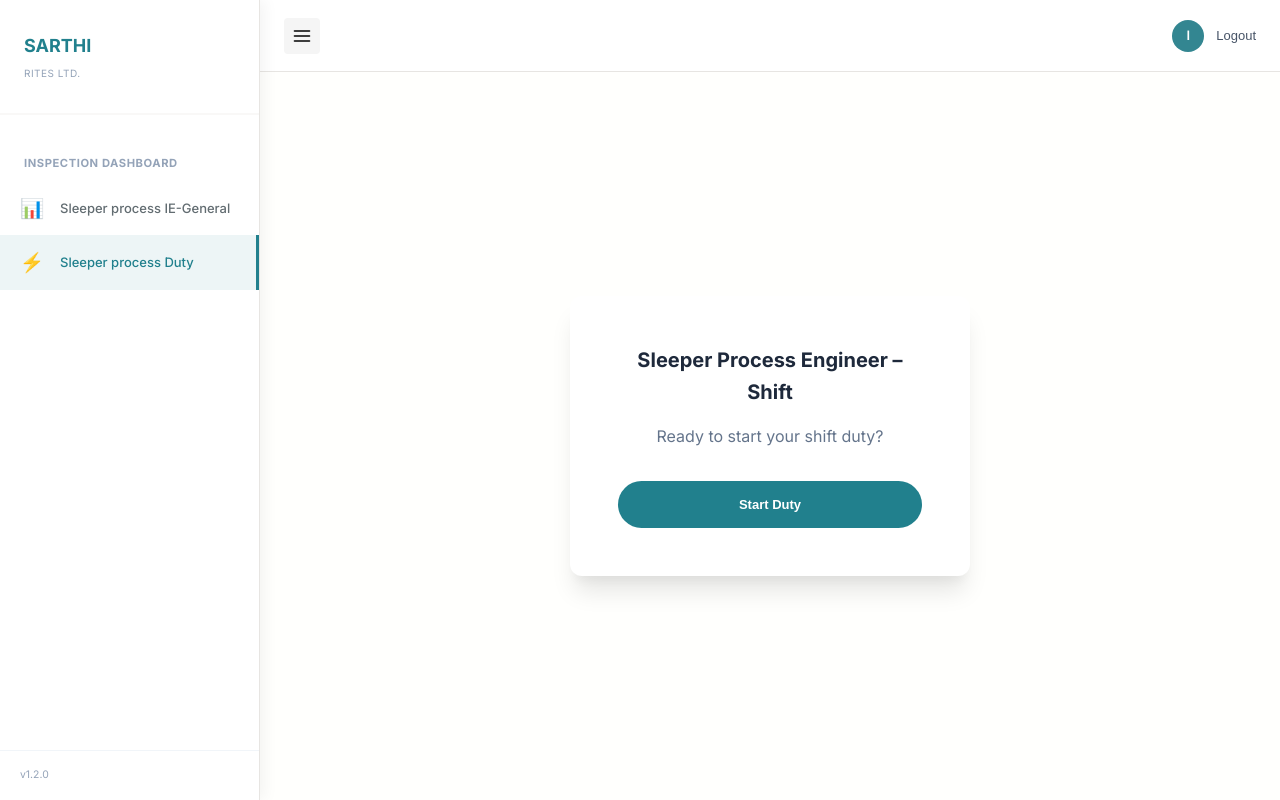
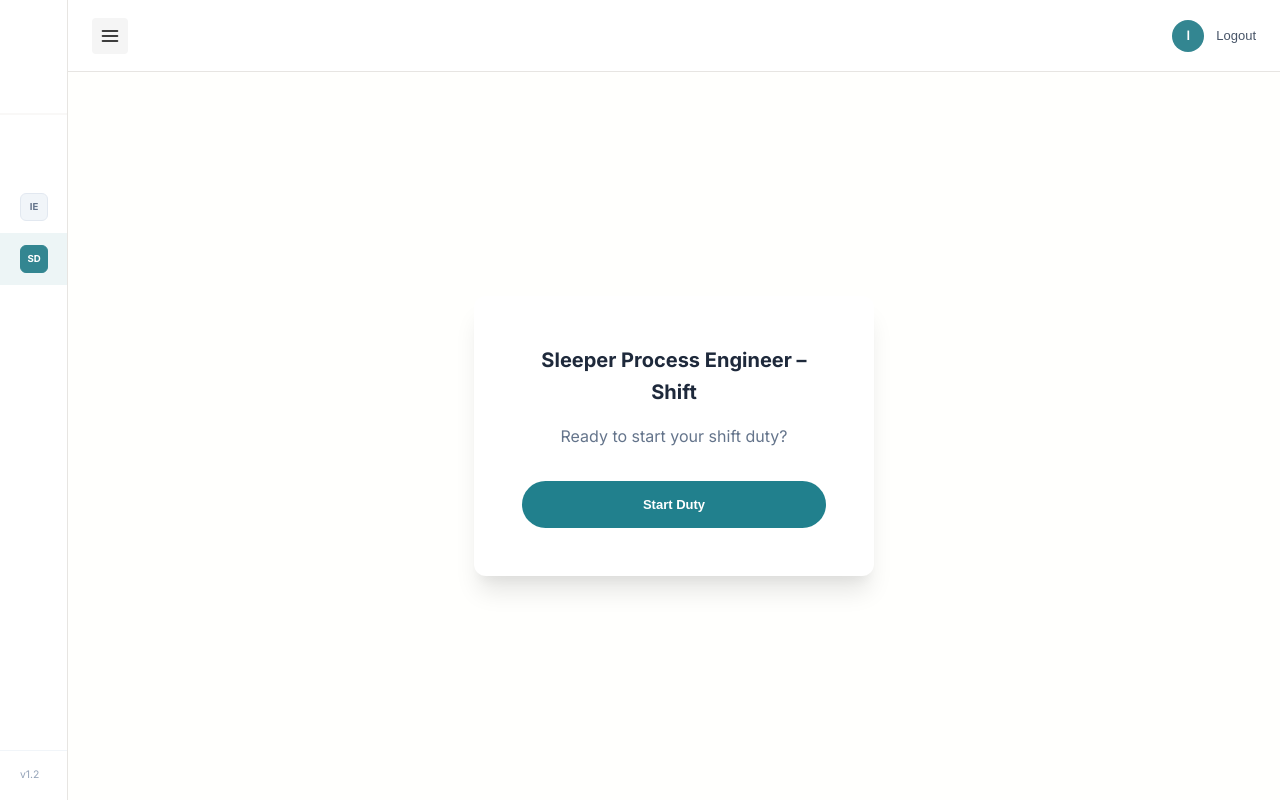
Before and after one commit to DKGGuest/Rites-Sleeper, a React (Vite) app: page / in a window 1280 px wide. Built offline with nearby package versions, Linux system fonts and the light colour scheme.

Commit message:
Sidebar: Replace emojis with professional text badges (RE-APPLIED)

```diff
--- a/src/components/Layout/Sidebar.js
+++ b/src/components/Layout/Sidebar.js
@@ -5,8 +5,8 @@ const Sidebar = ({ activeItem, onItemClick, isOpen, expanded }) => {
         {
             label: 'Inspection Dashboard',
             items: [
-                { id: 'Sleeper process IE-General', label: 'Sleeper process IE-General', icon: '📊' },
-                { id: 'Sleeper process Duty', label: 'Sleeper process Duty', icon: '⚡' },
+                { id: 'Sleeper process IE-General', label: 'Sleeper process IE-General', icon: 'IE' },
+                { id: 'Sleeper process Duty', label: 'Sleeper process Duty', icon: 'SD' },
             ]
         }
     ];
@@ -32,7 +32,19 @@ const Sidebar = ({ activeItem, onItemClick, isOpen, expanded }) => {
                                 className={`menu-item ${activeItem === item.id ? 'active' : ''}`}
                                 style={{ display: 'flex', alignItems: 'center', gap: '16px' }}
                             >
-                                <span className="menu-icon" style={{ fontSize: '1.2rem', minWidth: '24px', textAlign: 'center' }}>
+                                <span className="menu-icon" style={{
+                                    fontSize: '0.6rem',
+                                    minWidth: '28px',
+                                    height: '28px',
+                                    display: 'flex',
+                                    alignItems: 'center',
+                                    justifyContent: 'center',
+                                    background: activeItem === item.id ? '#338691' : '#f1f5f9',
+                                    color: activeItem === item.id ? 'white' : '#64748b',
+                                    borderRadius: '6px',
+                                    fontWeight: '700',
+                                    border: `1px solid ${activeItem === item.id ? '#338691' : '#e2e8f0'}`
+                                }}>
                                     {item.icon}
                                 </span>
                                 <span className="menu-label">{item.label}</span>
```
